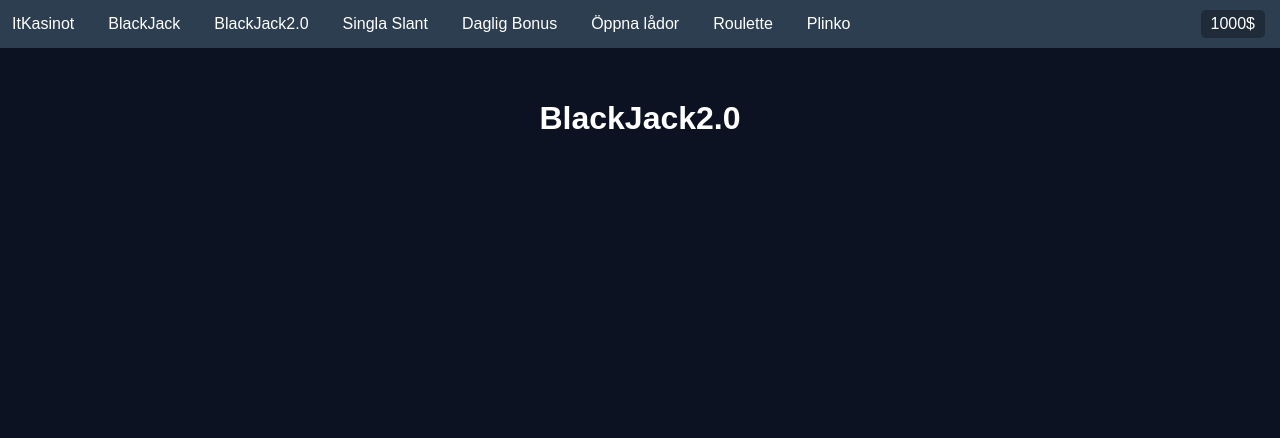
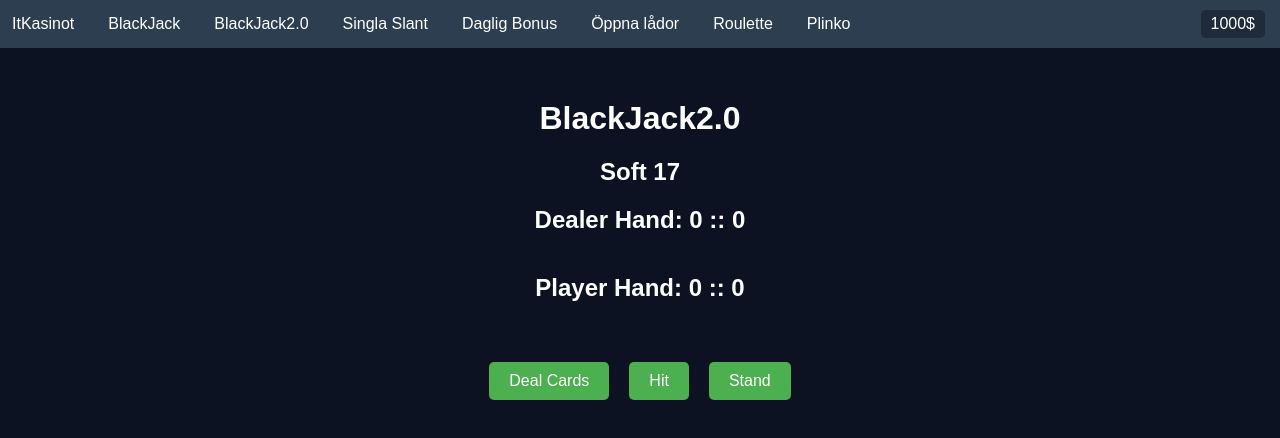
Before and after one commit to MelkerThunberg/ITkasinot, a React (Vite) app: page /#/blackjack2.0 in a window 1280 px wide. Shown: the top 438 px of the page. Built offline with nearby package versions, Linux system fonts and the light colour scheme.

Commit message:
Fixed issues with ace counting in blackjack

```diff
--- a/src/Pages/blackjack.jsx
+++ b/src/Pages/blackjack.jsx
@@ -244,14 +244,12 @@ export default function Blackjack() {
   }
 
   const dealDeck = (array) => {
-    setDealerAceCount(0);
-    setPlayerAceCount(0);
+
     let random = Math.floor(Math.random() * array.length);
     let card = array[random];
     array.splice(random, 1);
-    console.log("ddddddd" + card.image);
     let cardValue = countCardValue(card);
-    console.log(cardValue);
+    console.log(array.length);
     return { card: card.value, cardValue: cardValue, image: card.image };
   };
 
@@ -262,6 +260,8 @@ export default function Blackjack() {
   };
 
   const dealCards = () => {
+    setDealerAceCount(0);
+    setPlayerAceCount(0);
     const playerCard1 = dealDeck([...deck]);
     const dealerCard1 = dealDeck([...deck]);
     const playerCard2 = dealDeck([...deck]);
@@ -329,7 +329,6 @@ export default function Blackjack() {
     setPlayerHand([...playerHand, newCard.card]);
     const newScore = playerScore + newCard.cardValue;
     setPlayerScore(newScore);
-    console.log(newScore);
 
     setPlayerImageHand([...playerImageHand, newCard.image]);
 
@@ -361,6 +360,7 @@ export default function Blackjack() {
   // Dealer plockar kort fast den har över 17 när spelaren har 20
 
   // Bugg med vissar samma kort flera gånger kommer ibland
+  // Tar inte bort kort från leken på rätt sätt och åtterställs eller inte leken
 
   const stand = () => {
     showhiddenDealerCard();
--- a/src/Pages/blackjack2.0.jsx
+++ b/src/Pages/blackjack2.0.jsx
@@ -55,12 +55,215 @@ import cardAceDiamonds from "../../resources/English_pattern_ace_of_diamonds.svg
 import cardAceHearts from "../../resources/English_pattern_ace_of_hearts.svg.png";
 import cardAceSpades from "../../resources/English_pattern_ace_of_spades.svg.png";
 export default function Blackjack2() {
+  const [deck, setDeck] = useState([
+    { card: "2♥︎", value: 2, image: card2Hearts },
+    { card: "3♥︎", value: 3, image: card3Hearts },
+    { card: "4♥︎", value: 4, image: card4Hearts },
+    { card: "5♥︎", value: 5, image: card5Hearts },
+    { card: "6♥︎", value: 6, image: card6Hearts },
+    { card: "7♥︎", value: 7, image: card7Hearts },
+    { card: "8♥︎", value: 8, image: card8Hearts },
+    { card: "9♥︎", value: 9, image: card9Hearts },
+    { card: "10♥︎", value: 10, image: card10Hearts },
+    { card: "J♥︎", value: 10, image: cardJackHearts },
+    { card: "Q♥︎", value: 10, image: cardQueenHearts },
+    { card: "K♥︎", value: 10, image: cardKingHearts },
+    { card: "A♥︎", value: 11, image: cardAceHearts },
+    { card: "2♠︎", value: 2, image: card2Spades },
+    { card: "3♠︎", value: 3, image: card3Spades },
+    { card: "4♠︎", value: 4, image: card4Spades },
+    { card: "5♠︎", value: 5, image: card5Spades },
+    { card: "6♠︎", value: 6, image: card6Spades },
+    { card: "7♠︎", value: 7, image: card7Spades },
+    { card: "8♠︎", value: 8, image: card8Spades },
+    { card: "9♠︎", value: 9, image: card9Spades },
+    { card: "10♠︎", value: 10, image: card10Spades },
+    { card: "J♠︎", value: 10, image: cardJackSpades },
+    { card: "Q♠︎", value: 10, image: cardQueenSpades },
+    { card: "K♠︎", value: 10, image: cardKingSpades },
+    { card: "A♠︎", value: 11, image: cardAceSpades },
+    { card: "2♣︎", value: 2, image: card2Clubs },
+    { card: "3♣︎", value: 3, image: card3Clubs },
+    { card: "4♣︎", value: 4, image: card4Clubs },
+    { card: "5♣︎", value: 5, image: card5Clubs },
+    { card: "6♣︎", value: 6, image: card6Clubs },
+    { card: "7♣︎", value: 7, image: card7Clubs },
+    { card: "8♣︎", value: 8, image: card8Clubs },
+    { card: "9♣︎", value: 9, image: card9Clubs },
+    { card: "10♣︎", value: 10, image: card10Clubs },
+    { card: "J♣︎", value: 10, image: cardJackClubs }, // Alla värde på 10 blir denna -kanske inte!
+    { card: "Q♣︎", value: 10, image: cardQueenClubs },
+    { card: "K♣︎", value: 10, image: cardKingClubs },
+    { card: "A♣︎", value: 11, image: cardAceClubs },
+    { card: "2♦︎", value: 2, image: card2Diamonds },
+    { card: "3♦︎", value: 3, image: card3Diamonds },
+    { card: "4♦︎", value: 4, image: card4Diamonds },
+    { card: "5♦︎", value: 5, image: card5Diamonds },
+    { card: "6♦︎", value: 6, image: card6Diamonds },
+    { card: "7♦︎", value: 7, image: card7Diamonds },
+    { card: "8♦︎", value: 8, image: card8Diamonds },
+    { card: "9♦︎", value: 9, image: card9Diamonds },
+    { card: "10♦︎", value: 10, image: card10Diamonds },
+    { card: "J♦︎", value: 10, image: cardJackDiamonds },
+    { card: "Q♦︎", value: 10, image: cardQueenDiamonds },
+    { card: "K♦︎", value: 10, image: cardKingDiamonds },
+    { card: "A♦︎", value: 11, image: cardAceDiamonds },
+  ]);
+  const [playerHand, setPlayerHand] = useState([]);
+  const [dealerHand, setDealerHand] = useState([]);
+
+  const [playerScore, setPlayerScore] = useState(0);
+  const [dealerScore, setDealerScore] = useState(0);
+
+  const [playerAceCount, setPlayerAceCount] = useState(0);
+  const [dealerAceCount, setDealerAceCount] = useState(0);
 
 
-    return (
+  // Använd useEffect-hooken för att övervaka förändringar i spelarens och dealerns händer och automatiskt uppdatera ässräkningen
+useEffect(() => {
+    reducePlayerAce();
+}, [playerHand]); // Kör funktionen reducePlayerAce varje gång playerHand uppdateras
+
+useEffect(() => {
+    reduceDealerAce();
+}, [dealerHand]); // Kör funktionen reduceDealerAce varje gång dealerHand uppdateras
+
+
+  const dealCard = () => {
+    let array = [...deck];
+    let random = Math.floor(Math.random() * deck.length);
+    let card = deck[random];
+    array.splice(random, 1);
+    setDeck(array);
+    console.log(card.card + "   Card left:   " + deck.length); // Prints card value and card
+    return card;
+  };
+
+  const initialDeal = () => {
+    setPlayerAceCount(0);
+    setDealerAceCount(0);
+
+    const playerCard1 = dealCard();
+    checkPlayerAce(playerCard1);
+
+    const playerCard2 = dealCard();
+    checkPlayerAce(playerCard2);
+
+    setPlayerHand([playerCard1, playerCard2]);
+    setPlayerScore(playerCard1.value + playerCard2.value);
+
+    const dealerCard1 = dealCard();
+    checkDealerAce(dealerCard1);
+
+    const dealerCard2 = dealCard();
+    checkDealerAce(dealerCard2);
+
+    setDealerHand([dealerCard1, dealerCard2]);
+    setDealerScore(dealerCard1.value + dealerCard2.value);
+  };
+
+  const hit = () => {
+    const newCard = dealCard();
+    checkPlayerAce(newCard);
+    setPlayerHand([...playerHand, newCard]);
+    setPlayerScore(playerScore + newCard.value);
+  };
+
+  const stand = () => {
+
+    const updatedDealerHand = [...dealerHand];
+    let dealerHitScore = dealerScore;
+    let dealerHitsAceCount = dealerAceCount;
+
+    while (dealerHitScore < 17) {
+      const newCard = dealCard();
+
+      if (newCard.value === 11) {
+        dealerHitsAceCount++;
+      }
+      updatedDealerHand.push(newCard);
+      dealerHitScore += newCard.value;
+
+      dealerHitScore = reduceDealerAce(dealerHitScore, dealerHitsAceCount).reducedScore;
+      dealerHitsAceCount = reduceDealerAce(dealerHitScore, dealerHitsAceCount).reducedAceCount;
+      console.log("Dealer score: " + dealerHitScore);
+    }
+    setDealerHand(updatedDealerHand);
+    setDealerScore(dealerHitScore);
+    setDealerAceCount(dealerHitsAceCount);
+
+  }
+
+  const checkPlayerAce = (card) => {
+      if (card.value === 11) {
+        setPlayerAceCount(playerAceCount + 1);
+      }
+  }
+  const reducePlayerAce = () => {
+    let tempScore = playerScore;
+    let tempAceCount = playerAceCount;
+
+      while (tempScore  > 21 && tempAceCount  > 0) {
+        tempScore -= 10; // Reduce the score by 10 for each ace
+        tempAceCount--; // Reduce the count of aces
+      }
+      setPlayerScore(tempScore); // Update the player score
+      setPlayerAceCount(tempAceCount); // Update the ace count
+  }
+
+  const checkDealerAce = (card) => {
+    if (card.value === 11) {
+      setDealerAceCount(dealerAceCount + 1);
+    }
+  }
+
+  const reduceDealerAce = (dealerScore, dealerAceCount) => {
+
+    while (dealerScore > 21 && dealerAceCount > 0) {
+        dealerScore -= 10; // Reduce the score by 10 for each ace
+        dealerAceCount--; // Reduce the count of aces
+        console.log("Fungerar--------------");
+    }
+    return {reducedScore: dealerScore, reducedAceCount: dealerAceCount};
+  }
+
+
+  return (
+    <div>
+      <Navbar />
+      <h1 id ="unusedh1">BlackJack2.0</h1>
+      <h2 id="soft17">Soft 17</h2>
+      <div className="content-container-blackjack">
         <div>
-            <Navbar/>
-            <h1 id ="unusedh1">BlackJack2.0</h1>
+          <h2 id="dealer-hand">Dealer Hand: {dealerScore} :: {dealerAceCount}</h2>
+          <div className="card-container">
+            {dealerHand.map((card, index) => (
+              <div key={index} className="card">
+                <img src={card.image} alt={`Dealer Card ${index}`} />
+              </div>
+            ))}
+          </div>
         </div>
-    )
+        <div>
+          <h2 id="player-hand">Player Hand: {playerScore} :: {playerAceCount}</h2>
+          <div className="card-container">
+            {playerHand.map((card, index) => (
+              <div key={index} className="card">
+                <img src={card.image} alt={`Player Card ${index}`} />
+              </div>
+            ))}
+          </div>
+        </div>
+        <div className="button-container">
+          <button onClick={initialDeal}>Deal Cards</button>
+          <button onClick={hit}>
+            Hit
+          </button>
+          <button onClick={stand}>
+            Stand
+          </button>
+        </div>
+      </div>
+    </div>
+  );
 }
--- a/src/Styles/blackjack.css
+++ b/src/Styles/blackjack.css
@@ -19,7 +19,7 @@
 }
 
 .button-container {
-  margin-top: 100px;
+  margin-top: 40px;
   display: flex;
   justify-content: center;
 }
@@ -44,3 +44,8 @@
   margin-top: 20px;
   text-align: center;
 }
+
+#soft17 {
+  margin-top: 20px;
+  text-align: center;
+}
```
